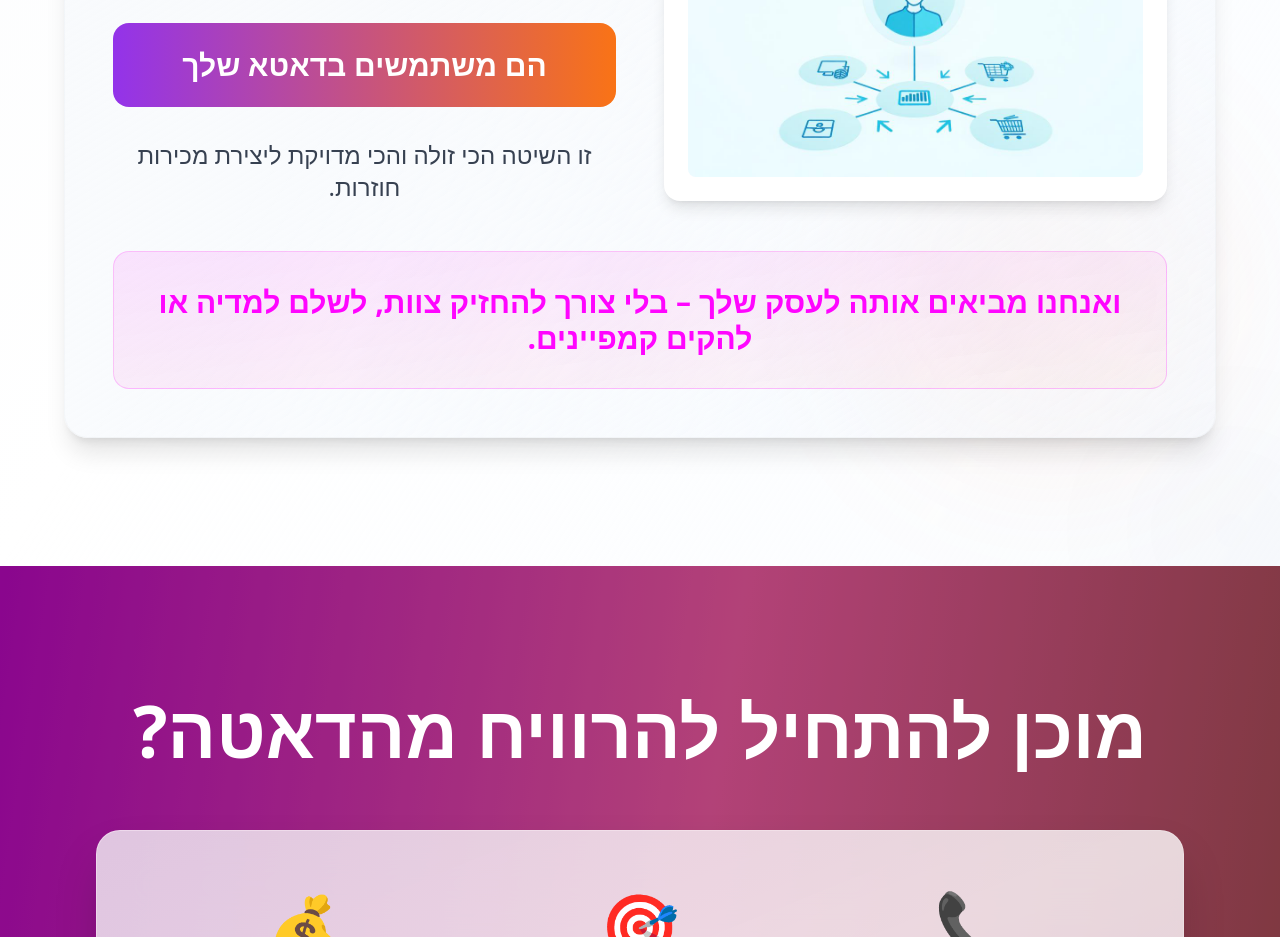
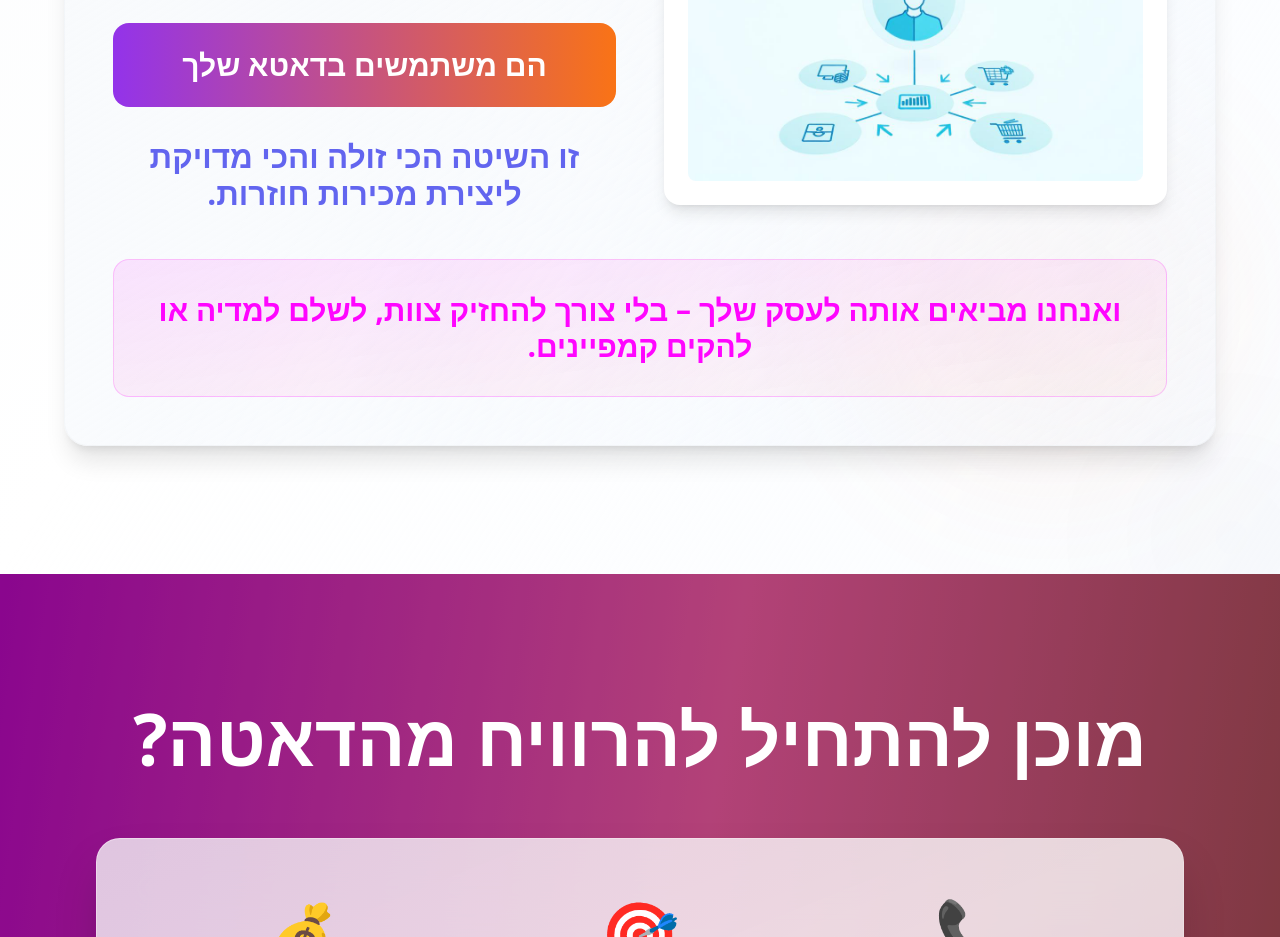
Before and after one commit to rotem-ziv21/data-to-dollars-flow, a React (Vite) app: page / in a window 1280 px wide. Shown: the part 6020-6957 px from the top of the page. Built offline with nearby package versions, Linux system fonts and the light colour scheme.

Commit message:
Reverted to commit 4f45d9fc5aa75136c3d5405beada8b5b48ffaf6d

```diff
--- a/src/pages/Index.tsx
+++ b/src/pages/Index.tsx
@@ -989,13 +989,25 @@ export default function Index() {
 
                   <motion.div
                     className="text-center"
-                    initial={{ opacity: 0, y: 20 }}
-                    whileInView={{ opacity: 1, y: 0 }}
-                    transition={{ duration: 0.6, delay: 0.3 }}
+                    initial={{ opacity: 0, scale: 0.8 }}
+                    whileInView={{ opacity: 1, scale: 1 }}
+                    transition={{ duration: 0.8, delay: 0.3 }}
                   >
-                    <p className="text-xl md:text-2xl text-gray-700 leading-relaxed">
+                    <motion.p
+                      className="text-2xl md:text-3xl font-black text-gray-800 leading-relaxed"
+                      whileInView={{
+                        scale: [1, 1.05, 1],
+                        color: ["#1f2937", "#6366f1", "#1f2937"]
+                      }}
+                      transition={{
+                        duration: 2,
+                        repeat: Infinity,
+                        repeatType: "loop",
+                        ease: "easeInOut"
+                      }}
+                    >
                       זו השיטה הכי זולה והכי מדויקת ליצירת מכירות חוזרות.
-                    </p>
+                    </motion.p>
                   </motion.div>
                 </motion.div>
               </div>
```
